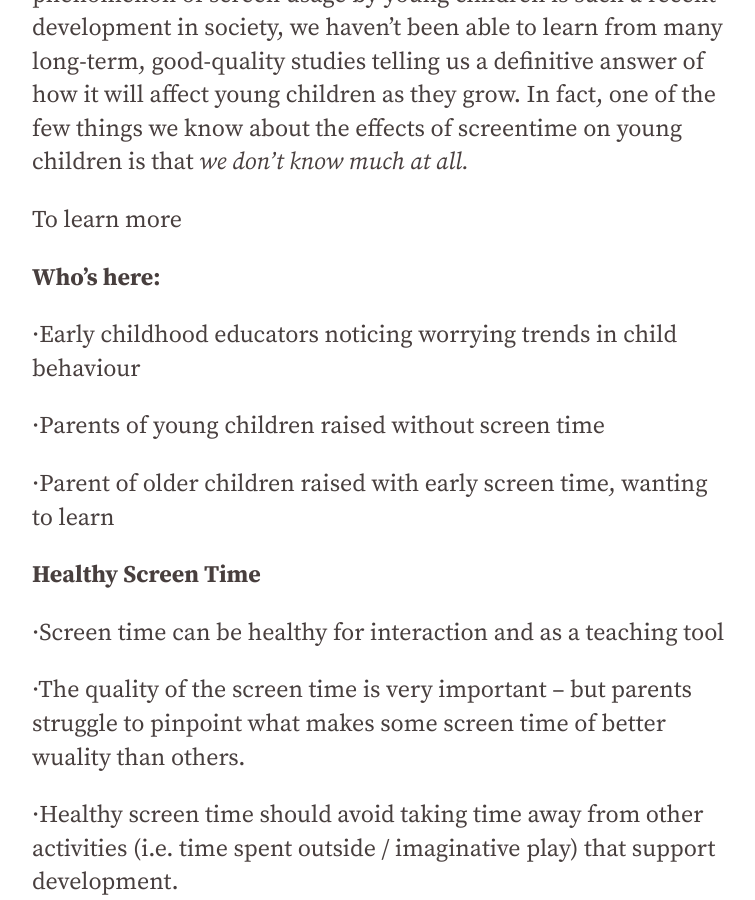
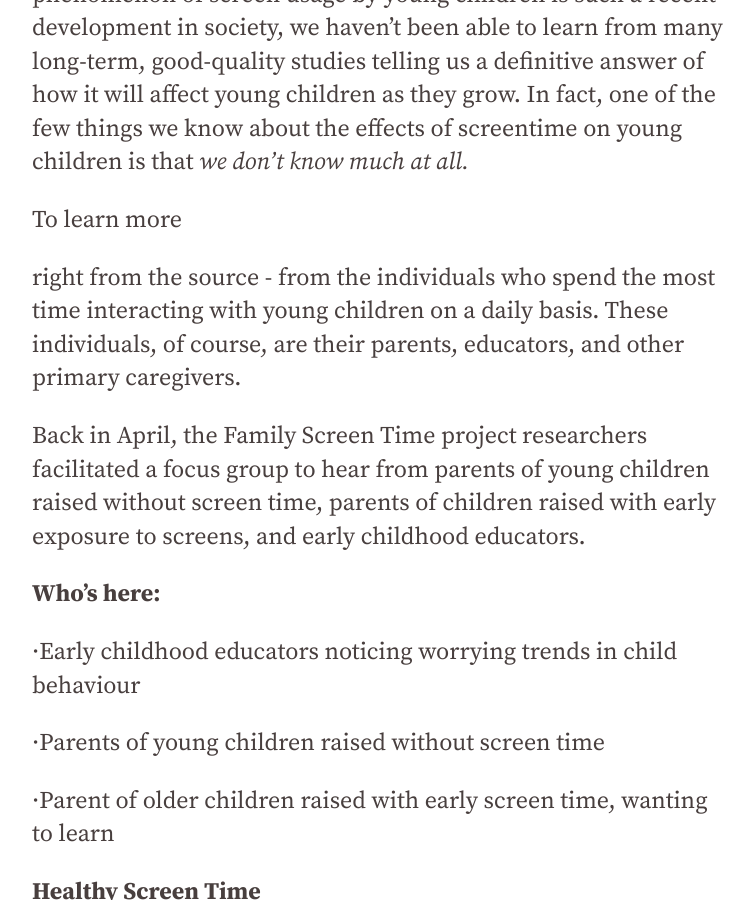
Before and after one commit to famliy-screen-time/familyscreentime.ca, a Jekyll site: the page built from _posts/2020-05-25-screen-time-focus-group-insights.md, in a window 1280 px wide and 900 px high, scrolled down 499 px. Shown: the whole window, without its empty margins (56-811 px from the left). Built offline with Jekyll 4.4.1, drawn with Linux system fonts in a browser that asks for light colours; nearby versions of some CDN libraries.

Commit message:
Update Blog “2020-05-25-screen-time-focus-group-insights”

```diff
--- a/_posts/2020-05-25-screen-time-focus-group-insights.md
+++ b/_posts/2020-05-25-screen-time-focus-group-insights.md
@@ -9,6 +9,10 @@ author: sagetrampleasure
 When it comes to screen time - including its guidelines for use, and its benefits and potential harms for child development - any relevant research is very new, and very sparse. Since the phenomenon of screen usage by young children is such a recent development in society, we haven't been able to learn from many long-term, good-quality studies telling us a definitive answer of how it will affect young children as they grow. In fact, one of the few things we know about the effects of screentime on young children is that *we don't know much at all.*
 
 To learn more
+
+right from the source - from the individuals who spend the most time interacting with young children on a daily basis. These individuals, of course, are their parents, educators, and other primary caregivers.
+
+Back in April, the Family Screen Time project researchers facilitated a focus group to hear from parents of young children raised without screen time, parents of children raised with early exposure to screens, and early childhood educators.
 
 **Who’s here:**
 
```
